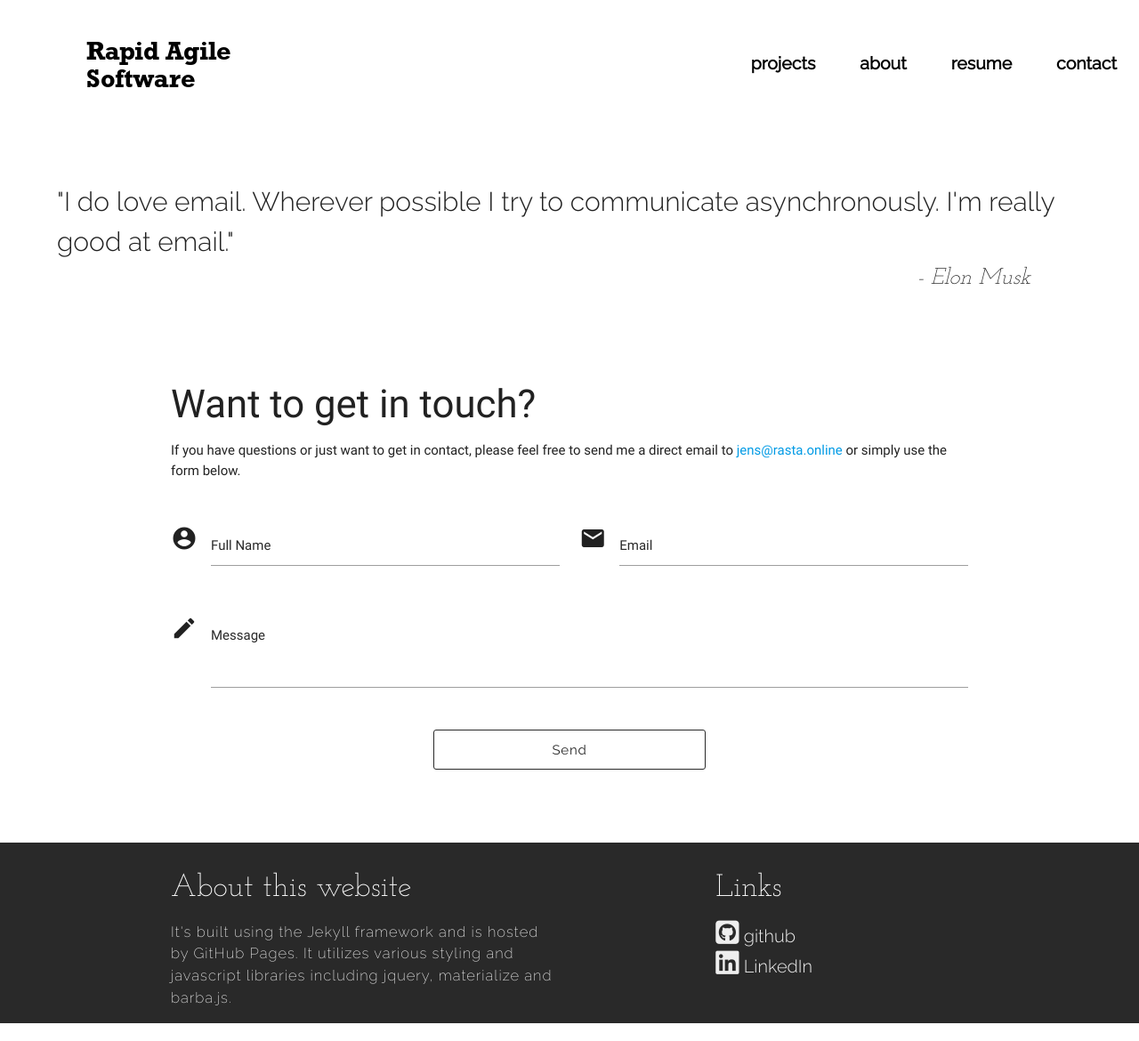
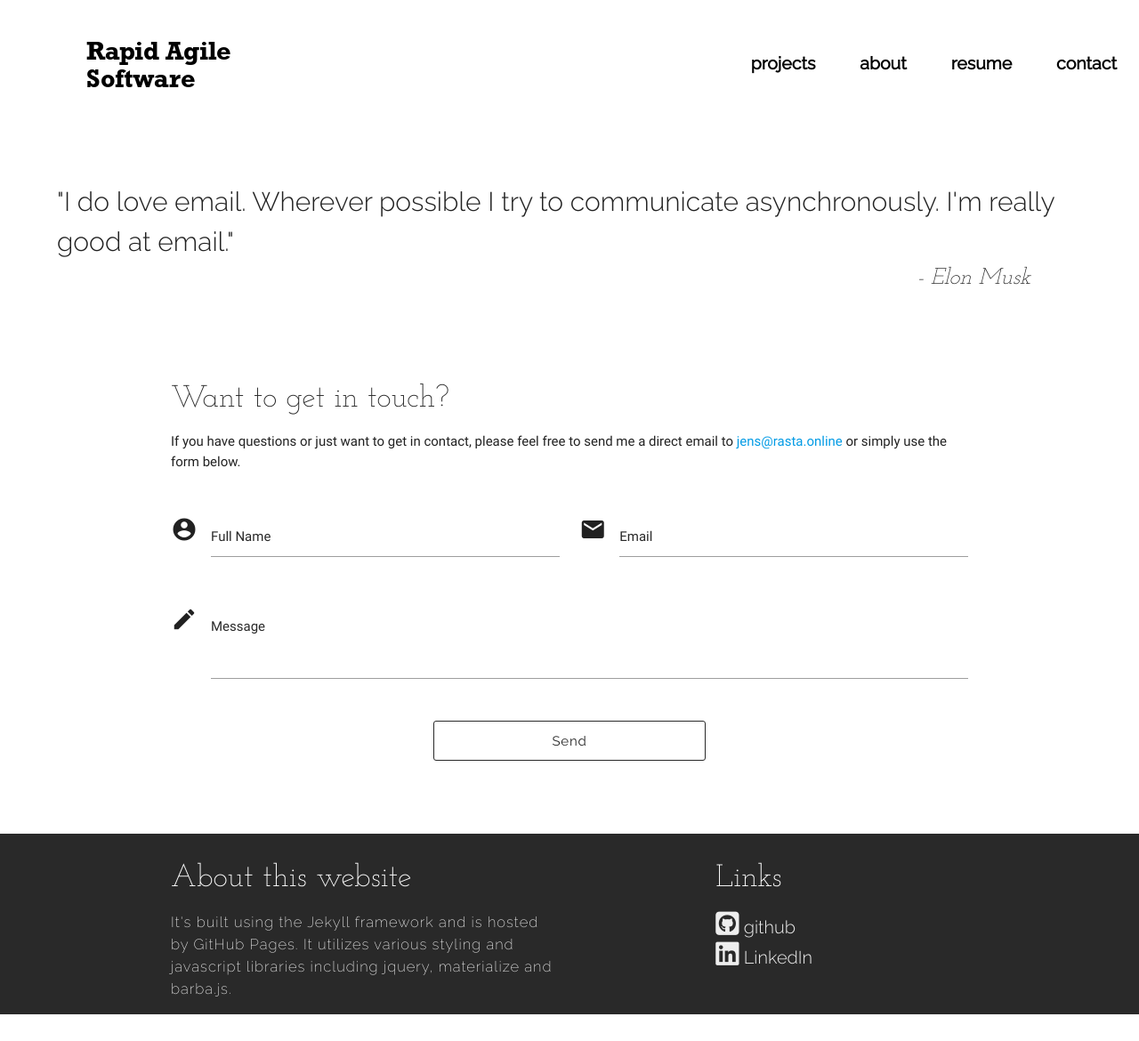
Before and after one commit to RapidAgileSoftware/RapidAgileSoftware.github.io, a Jekyll site: the page built from contact.html, in a window 1280 px wide. Shown: the whole page at 89% size. Built offline with Jekyll 4.4.1, drawn with Linux system fonts in a browser that asks for light colours; nearby versions of some CDN libraries.

Commit message:
add heading class to contact

```diff
--- a/contact.html
+++ b/contact.html
@@ -9,7 +9,7 @@ author: Elon Musk
 <div class="container">
   <div class="row">
       <div class="col s12">
-        <h3>Want to get in touch?</h3>
+        <h3 class="heading">Want to get in touch?</h3>
         <p>
           If you have questions or just want to get in contact, please feel free to send me a direct email to <a href="mailto:{{site.email}}">{{site.email}}</a> or simply use the form below.
         </p>
```
